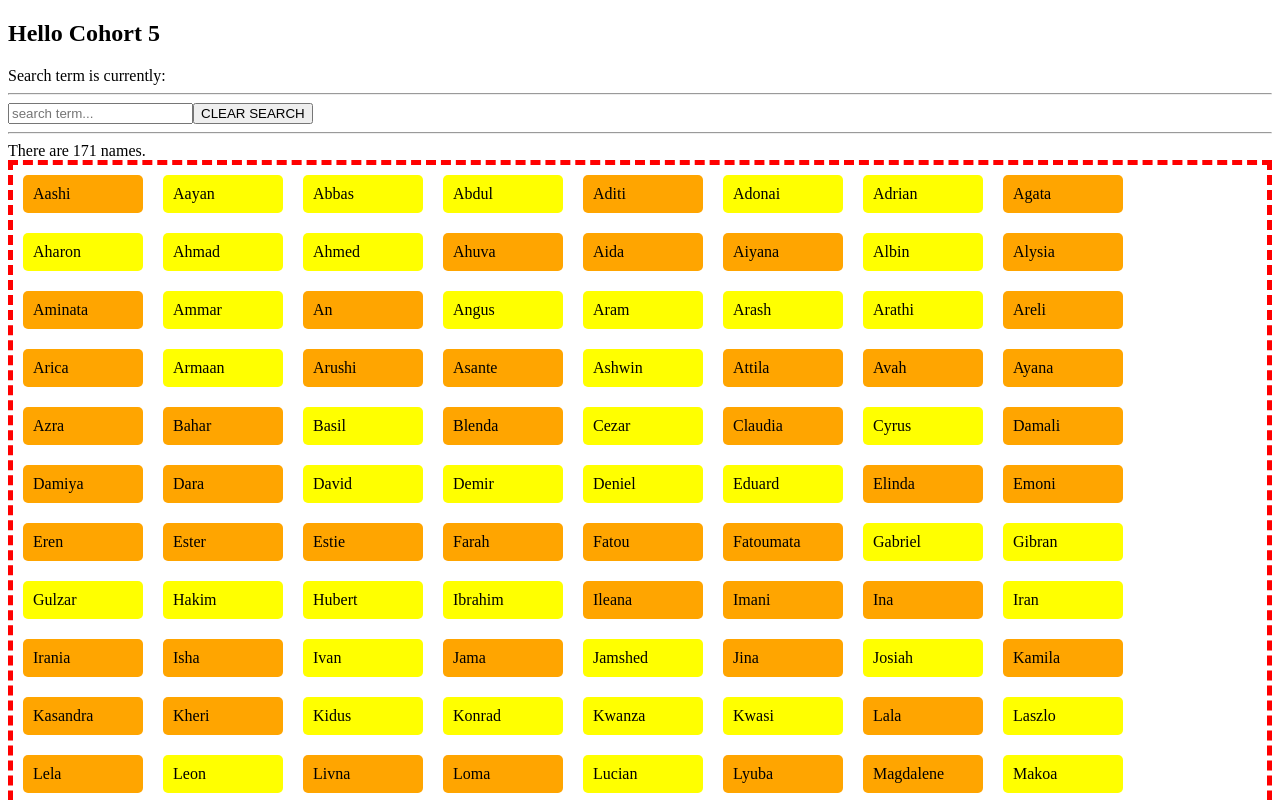
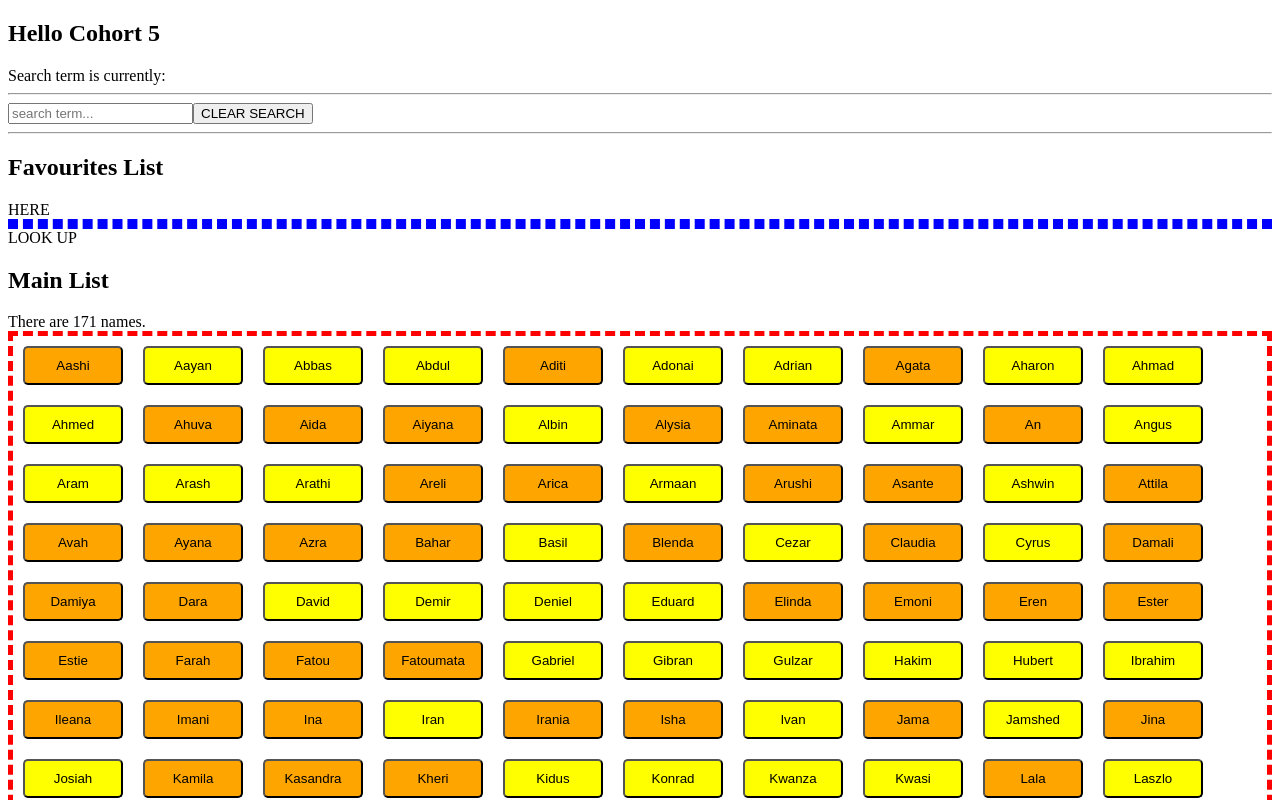
Before and after one commit to nbogie/c5-baby-names-live-coded, a React (Create React App) app: page / in a window 1280 px wide. Shown: the top 800 px of the page. Built offline with nearby package versions, Linux system fonts and the light colour scheme.

Commit message:
clicking a name button puts it in favourites list
(...even if it's already there!)

```diff
--- a/src/App.tsx
+++ b/src/App.tsx
@@ -7,19 +7,46 @@ import { BabyNameData } from './types';
 
 
 function App() {
+
   console.log("APP FUNCTION CALLED - will re-render", new Date())
   const allSortedBabyNames = sortBabyNames(babyNamesDataUnsorted);
+
   const [searchTerm, setSearchTerm] = useState("");
 
+  const [favouriteBabyNames, setFavouriteBabyNames] = useState<BabyNameData[]>([]);
+
   console.log("MAKING A LIST OF FILTERED NAMES BASED ON ", searchTerm)
-  //generate filteredBabyNames from sortedBabyNames and searchTerm
-  const filteredNames = findMatchingBabyNames(allSortedBabyNames, searchTerm);
+
+  //generate filteredBabyNames to show, based on the following:
+  //  sortedBabyNames - those that don't match a search - those that are in favourites
+
+  function isNotInFavourites(oneBabyName: BabyNameData): boolean {
+    return (!favouriteBabyNames.includes(oneBabyName));
+  }
+
+  // write a function isInArray(arr, target)
+  // which returns true if the reference "target" references an object in the arr, else returns false
+  //
+
+
+  const namesMatchingSearch = findMatchingBabyNames(allSortedBabyNames, searchTerm);
+  const mainBabyNames = namesMatchingSearch.filter(isNotInFavourites);
 
   //@ts-ignore
   function handleChangeToInputText(event) {
     console.log("handling change: event.target.value is >>" + event.target.value + "<<")
     setSearchTerm(event.target.value);
     console.log("after calling setSearchTerm, searchTerm is", searchTerm, "e.t.v is", event.target.value)
+  }
+
+  function handleAddToFavourites(oneNameData: BabyNameData) {
+    // add oneNameData to favouriteBabyNames (managed state)
+    //HOW?
+    // step 1: newFavouriteBabyNames = make a copy of favouriteBabyNames
+    // step 2: add oneNameData to newFavouriteBabyNames
+    // step 3: call the setter for favouriteBabyNames (setFavouriteBabyNames)
+    const newFavouriteBabyNames = [...favouriteBabyNames, oneNameData];
+    setFavouriteBabyNames(newFavouriteBabyNames);
   }
 
   return (
@@ -29,22 +56,36 @@ function App() {
       <button onClick={() => setSearchTerm("")}>CLEAR SEARCH</button>
       <hr />
 
-      There are {filteredNames.length} names.
+
+      <h2>Favourites List</h2>
+      HERE
+      <div className="favouritesList">
+        {favouriteBabyNames.map(makeBabyNameElement)}
+      </div>
+      LOOK UP
+
+
+      <h2>Main List</h2>
+      There are {mainBabyNames.length} names.
       <div className="mainList" >
-        {filteredNames.map(makeBabyNameElement)}
+        {mainBabyNames.map(makeBabyNameElement)}
       </div >
     </div >
   );
+
+
+
+
+  function makeBabyNameElement(nameData: BabyNameData) {
+    return <button
+      key={nameData.id}
+      onClick={() => handleAddToFavourites(nameData)}
+      className={"babyName " + nameData.sex}>
+      {nameData.name}
+    </button>
+  }
+
 }
 
 
 export default App;
-
-
-
-function makeBabyNameElement(nameData: BabyNameData) {
-  return <div
-    key={nameData.id}
-    className={"babyName " + nameData.sex}>{nameData.name}
-  </div>
-}
```
